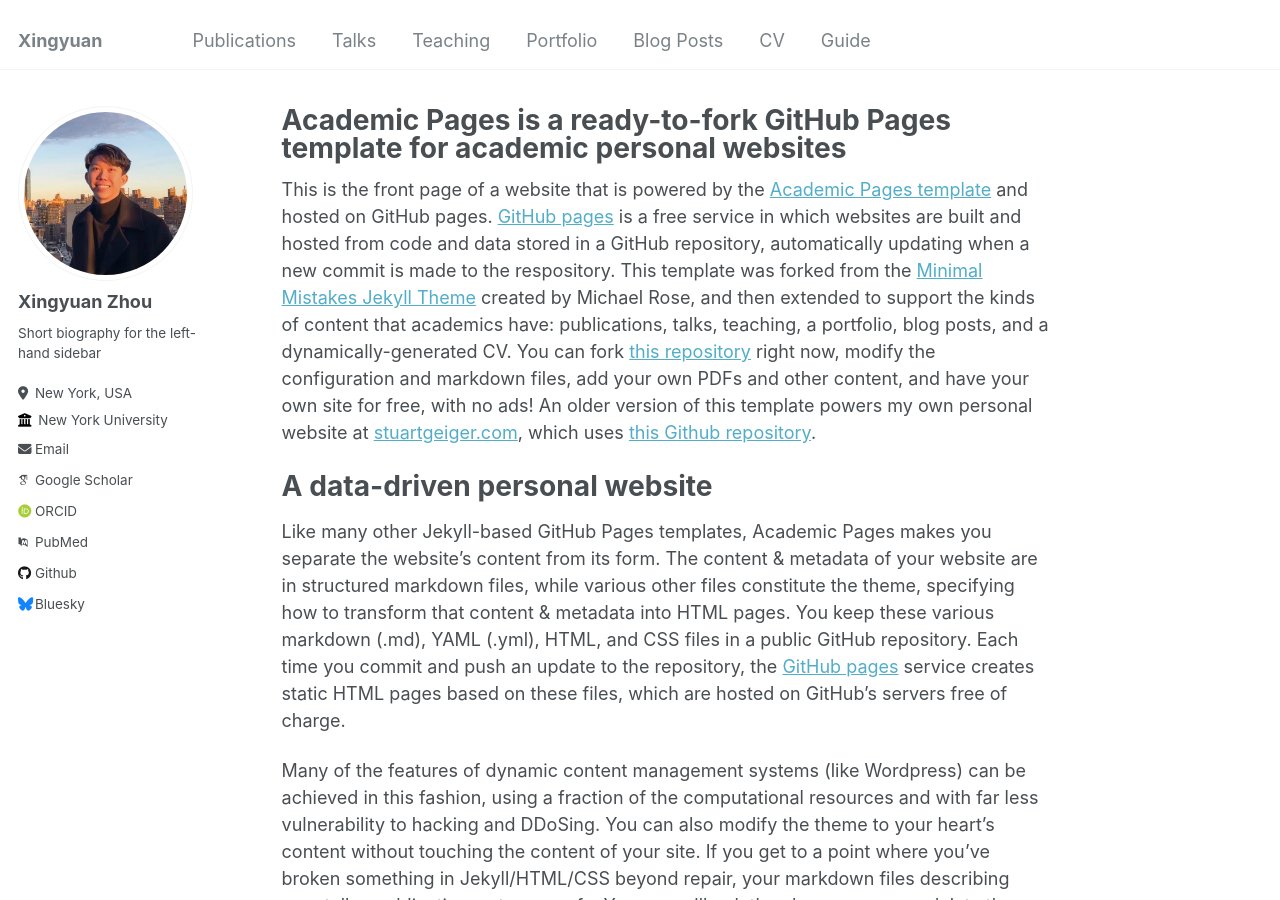
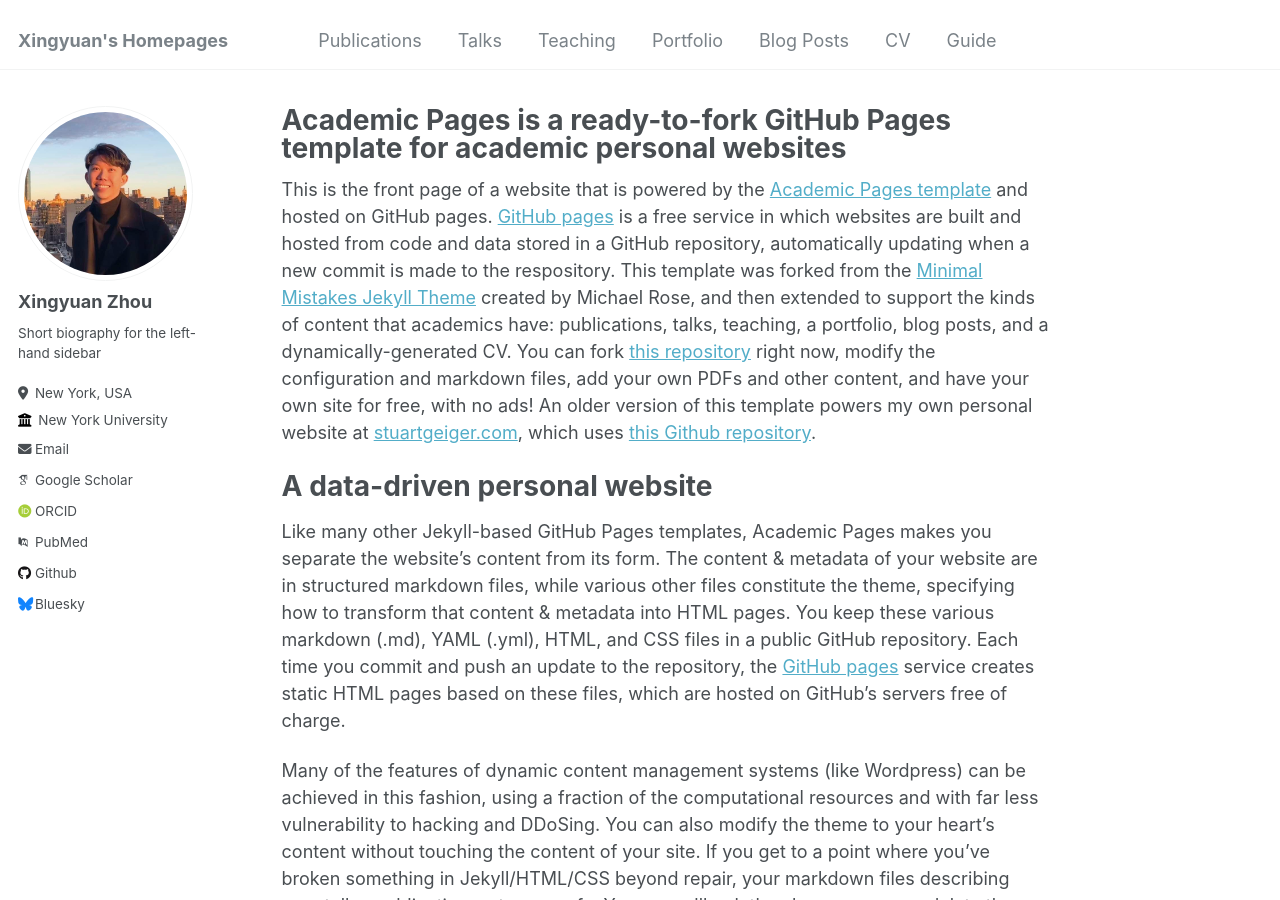
Before and after one commit to Xingyuan-Zhou/xingyuan-zhou.github.io, a Jekyll site: the page built from _pages/about.md, in a window 1280 px wide and 900 px high. Built offline with Jekyll 4.4.1, drawn with Linux system fonts in a browser that asks for light colours; some web fonts are replaced.

Commit message:
Update _config.yml

```diff
--- a/_config.yml
+++ b/_config.yml
@@ -8,20 +8,20 @@
 
 # Basic Site Settings
 locale                   : "en-US"
-title                    : "Xingyuan"
+title                    : "Xingyuan's Homepages"
 title_separator          : "-"
 name                     : &name "Your Name"
 description              : &description "personal description"
-url                      : https://academicpages.github.io # the base hostname & protocol for your site e.g. "https://mmistakes.github.io"
+url                      : https://xingyuan-zhou.github.io # the base hostname & protocol for your site e.g. "https://mmistakes.github.io"
 baseurl                  : "" # the subpath of your site, e.g. "/blog"
-repository               : "academicpages/academicpages.github.io"
+repository               : "xingyuan-zhou/xingyuan-zhou.github.io"
 
 # Site Author - The following control what appear as part of the author content on the side bar.
 #               If a field is blank the icon and link will not appear, otherwise it will be shown.
 #               Additional customization can be done by editing /_includes/author-profile.html
 author:
   # Biographic information
-  avatar           : "profile.png"
+  avatar           : "profile1.png"
   name             : "Xingyuan Zhou"
   pronouns         : # example: "she/her"
   bio              : "Short biography for the left-hand sidebar"
```
